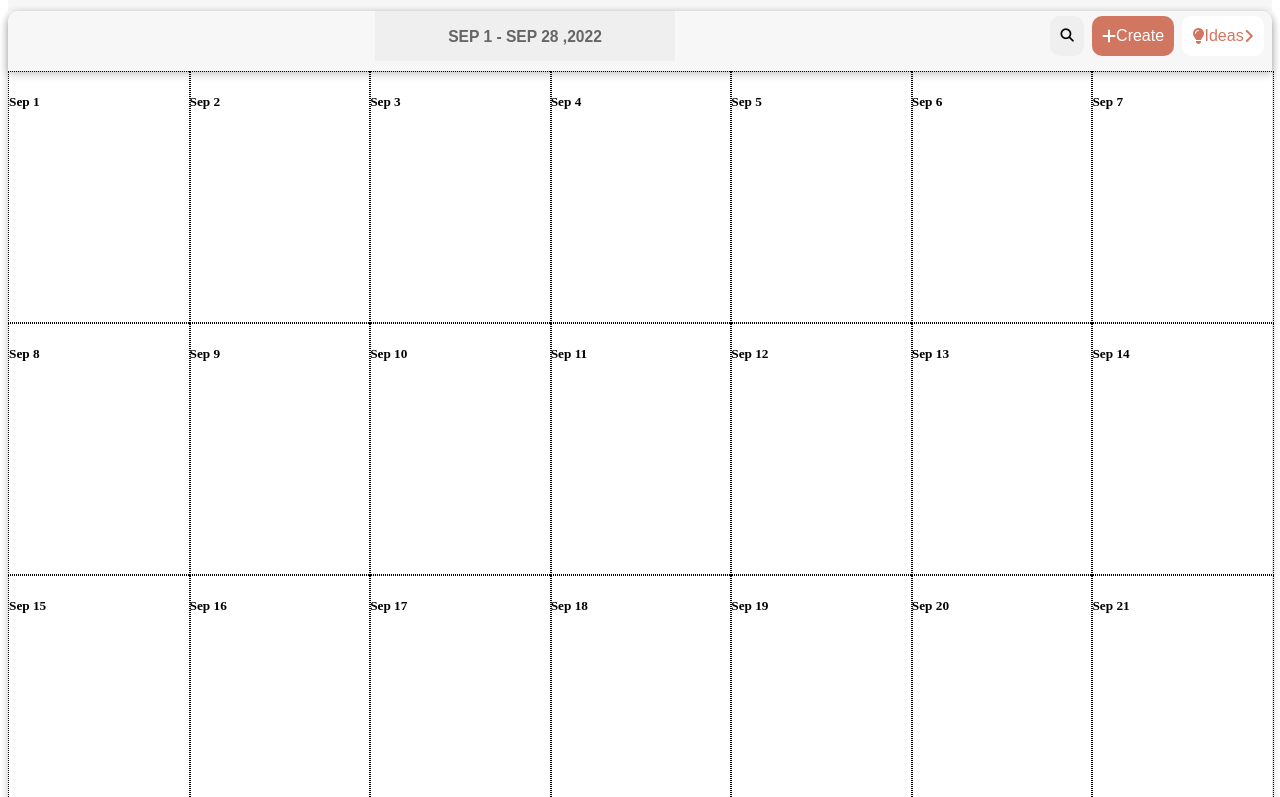
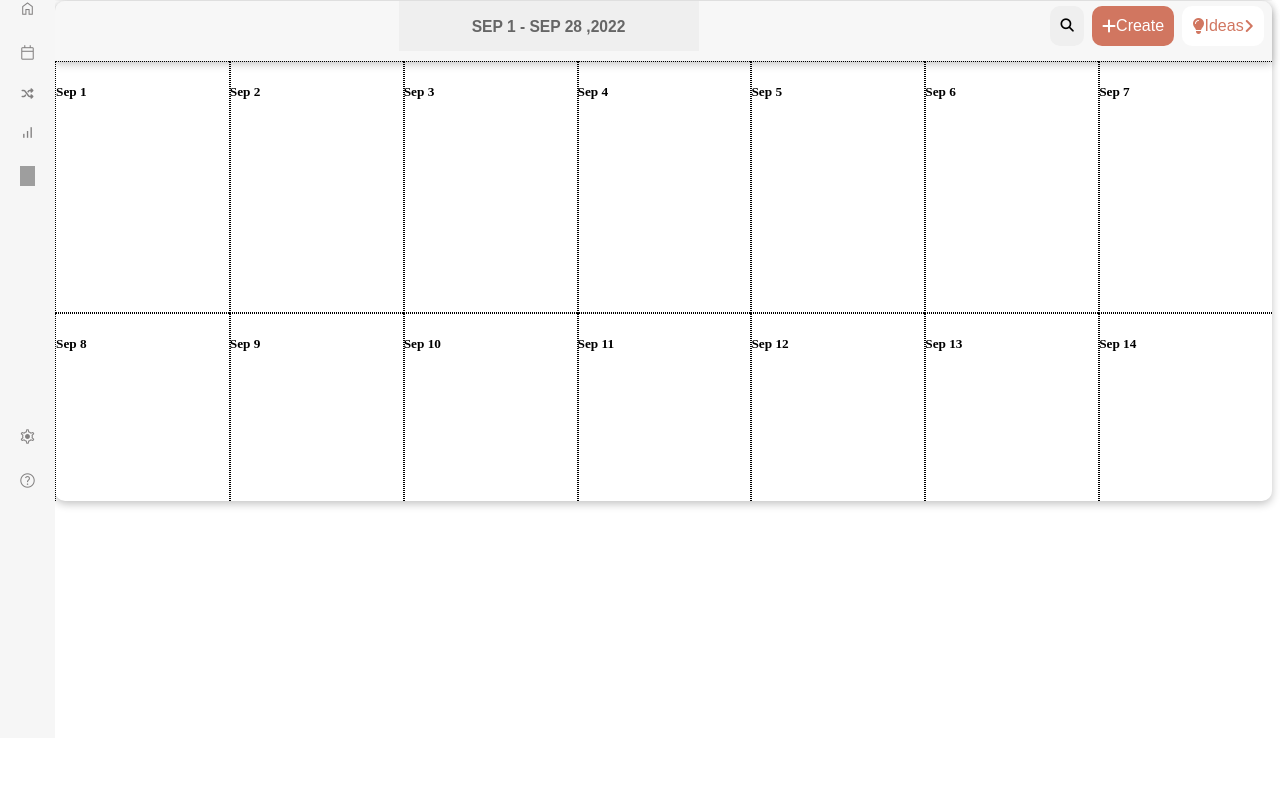
Before and after one commit to anirudha2097/CoSchedule_clone, a plain HTML site: page calender.html in a window 1280 px wide. Shown: the part 62-859 px from the top of the page. After the commit the page ends 800 px from the top, so only its background shows below. Drawn offline with nearby package versions, Linux system fonts and the light colour scheme; grey boxes are pictures that could not be loaded.

Commit message:
added sidebar to calendar

```diff
--- a/calender.css
+++ b/calender.css
@@ -1,8 +1,10 @@
 #whole{
     /* border: 1px solid black; */
-    width: 1500px;
-    float: right;
+    width: 1250px;
     height: 500px;
+    margin: auto;
+    margin-left: 47px;
+    margin-top: -10px;
     /* overflow-y: scroll; */
 }
 #fullbox{
@@ -115,10 +117,11 @@
 }
 #calender{
     width: 100%;
-    /* height: auto; */
+    height: 440px;
     display: grid;
     grid-template-columns: repeat(7,1fr);
     gap: -3px;
+    overflow: scroll;
     /* overflow-y: scroll; */
 }
 #calender div{
--- a/calender.html
+++ b/calender.html
@@ -7,12 +7,30 @@
     <title>Calender</title>
     <script src="https://kit.fontawesome.com/f426985a11.js" crossorigin="anonymous"></script>
     <link rel="stylesheet" href="calender.css">
+    <link rel="stylesheet" href="sidebar.css">
+    <link href="https://fonts.googleapis.com/css2?family=Albert+Sans&family=Raleway:wght@200;400&display=swap" rel="stylesheet">
+    <link rel="stylesheet" href="https://fonts.googleapis.com/css2?family=Material+Symbols+Outlined:opsz,wght,FILL,GRAD@20..48,100..700,0..1,-50..200" />
 </head>
 <body>
     <div id="fullbox">
 
 
-    <div id="sidebar"></div>
+    <div id="sidebar">
+        <div>
+            <button><i class="fa-solid fa-bars"></i></button>
+        </div>
+        <div>
+            <button><span class="material-symbols-outlined">home</span></button>
+            <button><span class="material-symbols-outlined">calendar_today</span></button>
+            <button><i class="fa-solid fa-shuffle"></i></button>
+            <button><span class="material-symbols-outlined">signal_cellular_alt</span></button>
+            <img src="https://app.coschedule.com/img/downgrade/banner-7a6c6a653a0ba9fcfb4d6475f9ce7441.svg" alt="" />
+        </div>
+        <div>
+            <button><span class="material-symbols-outlined">settings</span></button>
+            <button><span class="material-symbols-outlined">help</span></button>
+        </div>
+    </div>
     <div id="whole">
         <div id="header">
             <div id="first">
```
